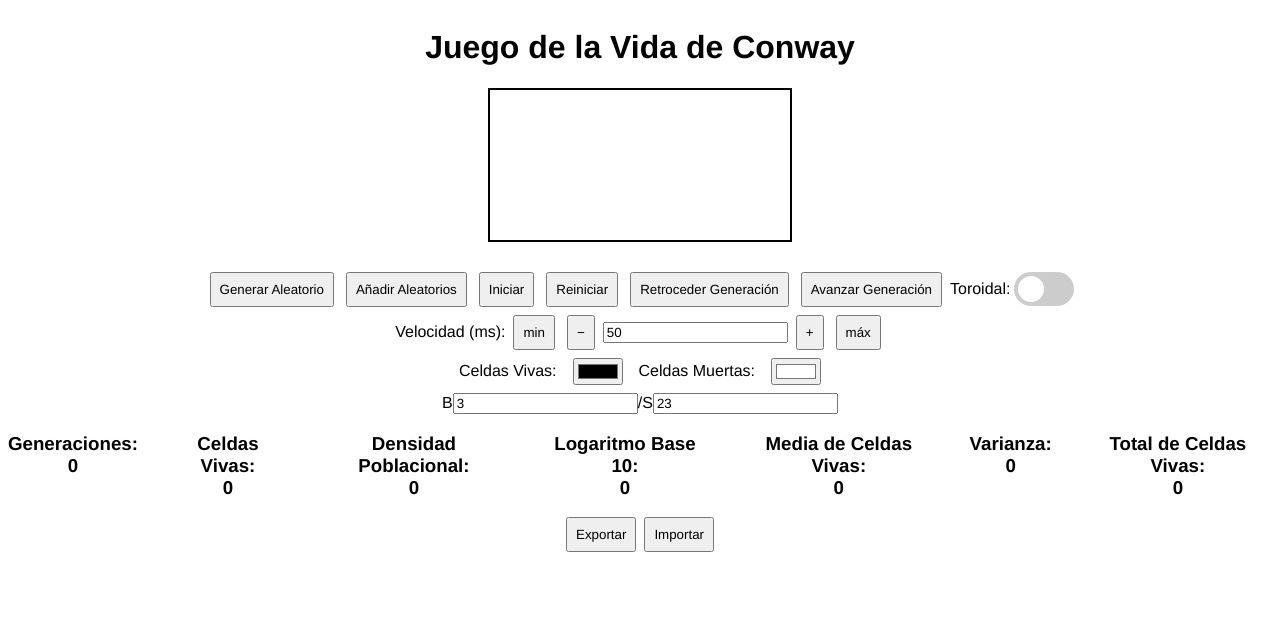
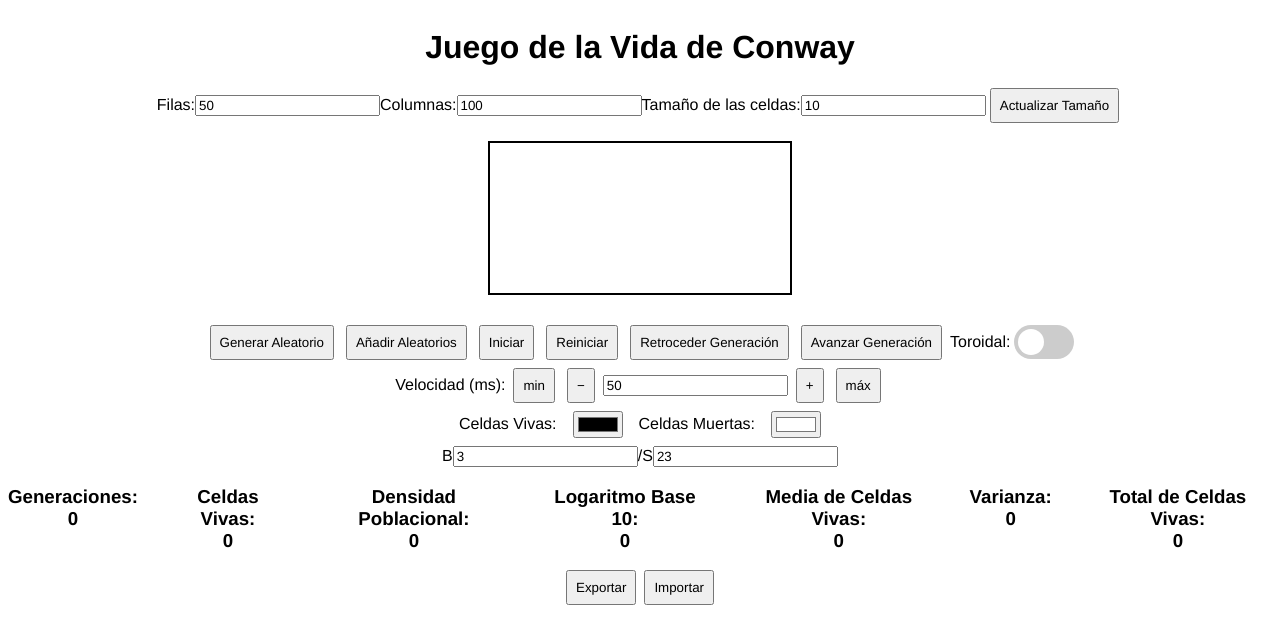
Before and after one commit to LuisContla/JuegoDeLaVidaConway, a React (Vite) app: page / in a window 1280 px wide. Shown: the top 644 px of the page. Built offline with nearby package versions, Linux system fonts and the light colour scheme.

Commit message:
Ajustar Cuadrícula
Se añadió la funcionalidad de personalizar el tamaño de la cuadrícula

```diff
--- a/public/Pages/Conway.jsx
+++ b/public/Pages/Conway.jsx
@@ -7,6 +7,16 @@ function Conway() {
         <div className="titulo">
           <h1>Juego de la Vida de Conway</h1>
         </div>
+        <div className="inputs-configuracion">
+          <label htmlFor="inputRows">Filas:</label>
+          <input type="number" id="inputRows" min={50} defaultValue={50} step={50} />
+          <label htmlFor="inputCols">Columnas:</label>
+          <input type="number" id="inputCols" min={50} defaultValue={100} step={50} />
+          <label htmlFor="inputCellSize">Tamaño de las celdas:</label>
+          <input type="number" id="inputCellSize"min={2} defaultValue={10} />
+          <button id="updateSizeBtn">Actualizar Tamaño</button>
+        </div>
+        <br />
         <div className="juego-conway">
           <canvas id="gameCanvas" />
           <br /><br />
@@ -42,9 +52,9 @@ function Conway() {
         </div>
         <div className="inputs-reglas">
           <label htmlFor="ruleB">B</label>
-          <input type="number" id="ruleB" defaultValue={3} />
+          <input className="rules" type="number" id="ruleB" defaultValue={3} />
           <label htmlFor="ruleS">/S</label>
-          <input type="number" id="ruleS" defaultValue={23} />
+          <input  className="rules"type="number" id="ruleS" defaultValue={23} />
         </div>
         <div className="contadores">
           <h3>Generaciones:<br /><span id="generationCounter">0</span></h3>
--- a/src/assets/App.css
+++ b/src/assets/App.css
@@ -34,6 +34,10 @@ button{
 .contadores{
   display: flex;
   gap: 2rem;
+}
+
+.inputCanvas{
+
 }
 
 /* ---------- INPUTS TOGGLE ---------- */
@@ -104,13 +108,13 @@ input:checked + .slider:before {
 /* ---------- Ocultar flechas de inputs de número ---------- */
 
 /* Chrome, Safari, Edge, Opera */
-input::-webkit-outer-spin-button,
-input::-webkit-inner-spin-button {
+.rules::-webkit-outer-spin-button,
+.rules::-webkit-inner-spin-button {
   -webkit-appearance: none;
   margin: 0;
 }
 
 /* Firefox */
-input[type=number] {
+.rules[type=number] {
   -moz-appearance: textfield;
 }
--- a/src/assets/script.js
+++ b/src/assets/script.js
@@ -4,8 +4,8 @@ window.onload = function () {
 
     const canvas = document.getElementById("gameCanvas");
     const ctx = canvas.getContext("2d");
-    const rows = 500, cols = 500;
-    const cellSize = 3;
+    let rows = 500, cols = 500;
+    let cellSize = 3;
     canvas.width = cols * cellSize;
     canvas.height = rows * cellSize;
 
@@ -38,6 +38,10 @@ window.onload = function () {
     const ruleSInput = document.getElementById("ruleS");
     const exportBtn = document.getElementById("exportBtn");
     const importBtn = document.getElementById("importBtn");
+    const inputRows = document.getElementById("inputRows");
+    const inputCols = document.getElementById("inputCols");
+    const inputCellSize = document.getElementById("inputCellSize");
+    const updateSizeBtn = document.getElementById("updateSizeBtn");
 
     // ---------- DIBUJO DEL CANVAS ----------
 
@@ -57,6 +61,25 @@ window.onload = function () {
             }
         }
     }
+
+    // Función para actualizar el tamaño del canvas
+    function updateCanvasSize() {
+        // Obtener las nuevas dimensiones del canvas desde los inputs
+        rows = parseInt(inputRows.value);
+        cols = parseInt(inputCols.value);
+        cellSize = parseInt(inputCellSize.value);
+
+        // Actualizar las dimensiones del canvas
+        canvas.width = cols * cellSize;
+        canvas.height = rows * cellSize;
+
+        // Re-inicializar la cuadrícula
+        grid = Array.from({ length: rows }, () => Array(cols).fill(0));
+
+        // Redibujar el canvas
+        drawGrid();
+    }
+
 
     // ---------- FUNCIONALIDADES DE CONTROL ----------
 
@@ -517,6 +540,7 @@ window.onload = function () {
 
     // Botones
     toggleGameButton.addEventListener("click", toggleGame);
+    updateSizeBtn.addEventListener("click", updateCanvasSize);
     document.getElementById("resetBtn").addEventListener("click", resetGame);
     document.getElementById("generateRandomBtn").addEventListener("click", generateRandomGrid);
     document.getElementById("addRandomBtn").addEventListener("click", addRandomCells);
```
